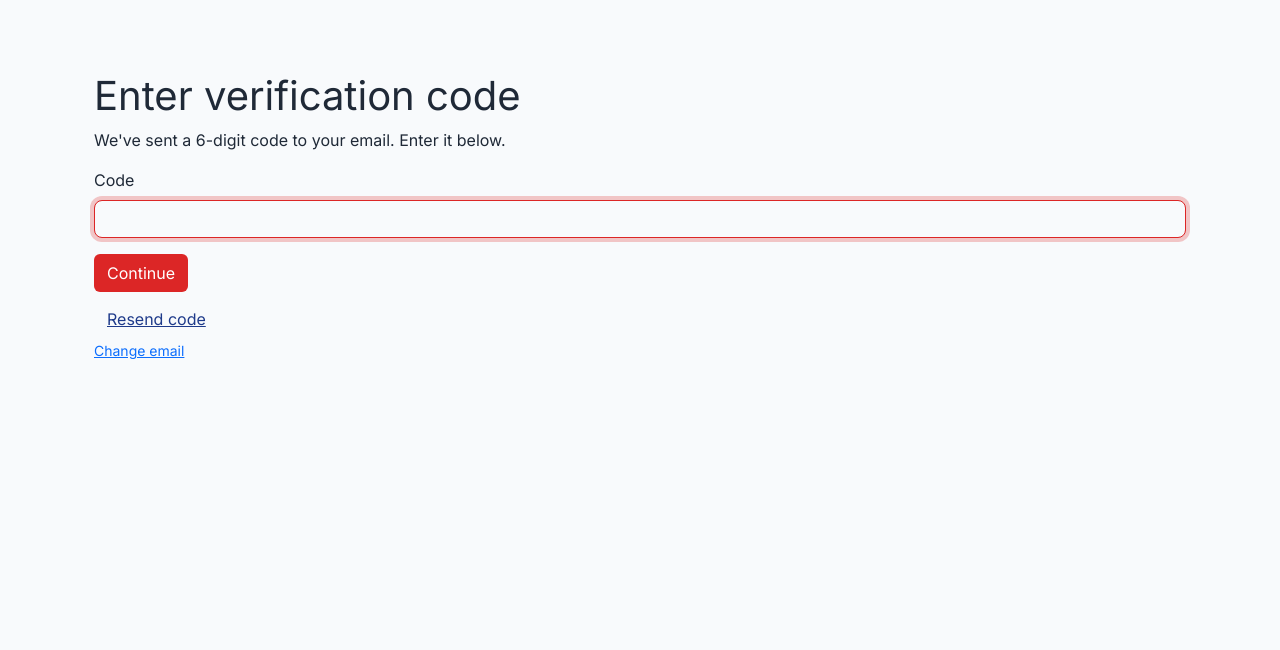
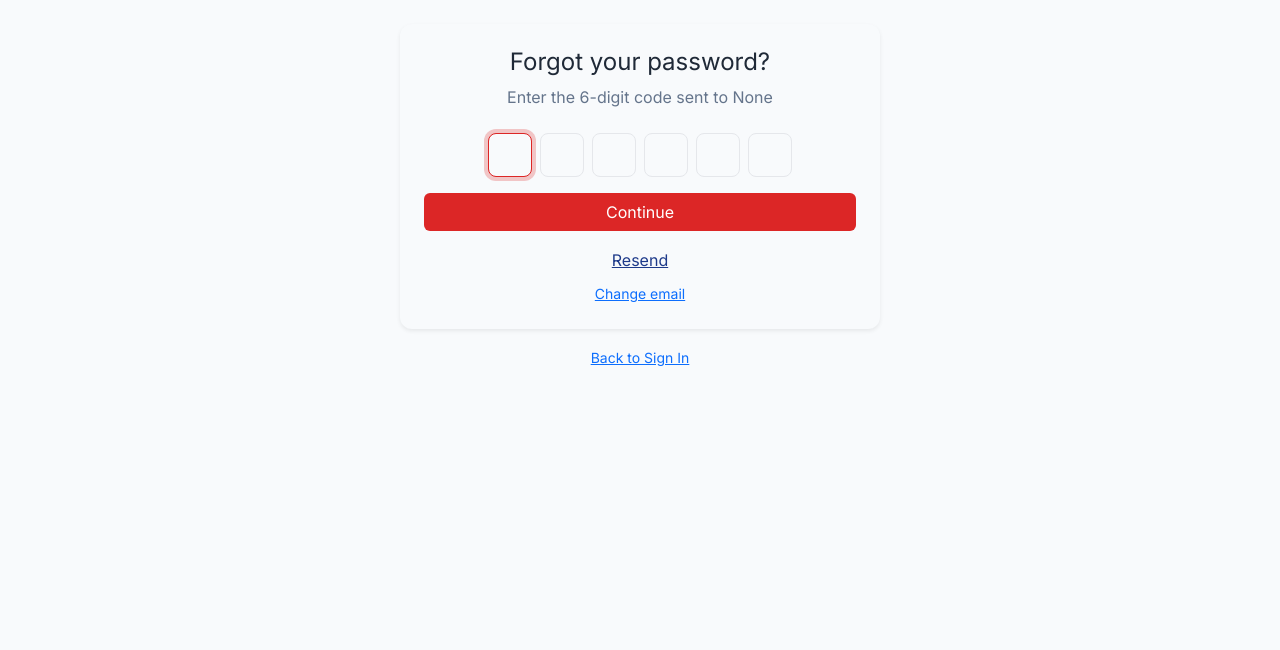
Before and after one commit to rasikasrimal/Heartlytics, a Flask app: page /auth/forgot/verify in a window 1280 px wide. Shown: the part 64-714 px from the top of the page. Run offline with Flask 3, Linux system fonts and the light colour scheme.

Commit message:
feat: redesign forgot password ui

```diff
--- a/auth/forgot_password.py
+++ b/auth/forgot_password.py
@@ -144,7 +144,8 @@ def verify_forgot():
         elapsed = (datetime.utcnow() - pr.last_sent_at).total_seconds()
         if elapsed < cooldown:
             remaining = int(cooldown - elapsed)
-    return render_template("auth/verify.html", form=form, cooldown=remaining)
+    masked = _mask_email(pr.user.email) if pr else None
+    return render_template("auth/verify.html", form=form, cooldown=remaining, masked_email=masked)
 
 
 @auth_bp.route("/forgot/resend", methods=["POST"])
--- a/static/styles.css
+++ b/static/styles.css
@@ -85,6 +85,13 @@ body, .navbar, .card, .card-section, .table, .form-control, .form-select, .btn,
   font-weight: 300;
   font-style: italic;
   color: var(--bs-secondary-color);
+}
+
+.otp-input {
+  width: 2.75rem;
+  height: 2.75rem;
+  text-align: center;
+  font-size: 1.25rem;
 }
 
 .subheading {
--- a/templates/auth/verify.html
+++ b/templates/auth/verify.html
@@ -1,35 +1,32 @@
 {% extends 'base.html' %}
-{% block title %}Enter verification code{% endblock %}
-{% from 'components/forms.html' import text_input %}
+{% block title %}Enter Code{% endblock %}
+{% from 'components/auth_macros.html' import auth_card, otp_inputs, primary_button, alerts, countdown_badge, link_button %}
+{% block flashes %}{% endblock %}
 {% block content %}
-<div class="container py-5">
-  <h1>Enter verification code</h1>
-  <p>We've sent a 6-digit code to your email. Enter it below.</p>
-  <form method="post" autocomplete="off">
-    {{ form.hidden_tag() }}
-    {{ text_input('code', 'Code', attrs={'required': '', 'pattern': '\\d{6}', 'inputmode': 'numeric', 'autofocus': ''}, error=form.code.errors[0] if form.code.errors else None) }}
-    <button type="submit" class="btn btn-brand">Continue</button>
-  </form>
-  <form method="post" action="{{ url_for('auth.resend_code') }}" class="mt-2">
-    <button id="resend-btn" type="submit" class="btn btn-link" {% if cooldown>0 %}disabled{% endif %}>Resend code <span id="timer"></span></button>
-  </form>
-  <a href="{{ url_for('auth.forgot') }}" class="small" onclick="return confirm('Use a different email?')">Change email</a>
-  <script>
-  const btn=document.getElementById('resend-btn');
-  const timer=document.getElementById('timer');
-  let remaining={{ cooldown }};
-  function tick(){
-    if(remaining>0){
-      btn.disabled=true;
-      timer.textContent='('+remaining+')';
-      remaining--;
-      setTimeout(tick,1000);
-    }else{
-      btn.disabled=false;
-      timer.textContent='';
-    }
-  }
-  tick();
-  </script>
-</div>
+  {% set subtitle = 'Enter the 6-digit code sent to ' ~ masked_email %}
+  {% call auth_card('Forgot your password?', subtitle) %}
+    <form method="post" autocomplete="off" novalidate>
+      {{ form.hidden_tag() }}
+      {% with messages = get_flashed_messages(with_categories=true) %}
+        {{ alerts(messages) }}
+      {% endwith %}
+      {{ otp_inputs() }}
+      {{ primary_button('Continue', {'type':'submit'}) }}
+    </form>
+    <form method="post" action="{{ url_for('auth.resend_code') }}" class="mt-3 d-flex align-items-center gap-2 justify-content-center">
+      {{ link_button('Resend', {'type':'submit','disabled': 'disabled' if cooldown>0 else None}) }}
+      {% if cooldown>0 %}
+        {{ countdown_badge('%02d:%02d' % (cooldown // 60, cooldown % 60)) }}
+      {% endif %}
+    </form>
+    <div class="text-center mt-2">
+      <a href="{{ url_for('auth.forgot') }}" class="small">Change email</a>
+    </div>
+  {% endcall %}
+  <div class="mt-3 text-center">
+    <a href="{{ url_for('auth.login') }}" class="small">Back to Sign In</a>
+  </div>
 {% endblock %}
+{% block scripts %}
+<script src="{{ url_for('static', filename='js/otp.js') }}"></script>
+{% endblock %}
--- /dev/null
+++ b/templates/components/auth_macros.html
@@ -0,0 +1,55 @@
+{% macro auth_card(title, subtitle='') %}
+<div class="card shadow-sm mx-auto" style="max-width:480px;">
+  <div class="card-body p-4">
+    <h1 class="h4 text-center mb-2">{{ title }}</h1>
+    {% if subtitle %}
+    <p class="text-muted text-center mb-4" aria-live="polite">{{ subtitle }}</p>
+    {% endif %}
+    {{ caller() }}
+  </div>
+</div>
+{% endmacro %}
+
+{% macro form_field(name, label, type='text', placeholder='', help='', error=None, attrs=None) %}
+{% set attrs = attrs or {} %}
+<div class="mb-3">
+  <label class="form-label" for="{{ attrs.get('id', name) }}">{{ label }}</label>
+  <input class="form-control{% if error %} is-invalid{% endif %}" type="{{ type }}" name="{{ name }}" placeholder="{{ placeholder }}" {{ attrs|xmlattr }}>
+  {% if help %}<div class="form-text">{{ help }}</div>{% endif %}
+  {% if error %}<div class="invalid-feedback">{{ error }}</div>{% endif %}
+</div>
+{% endmacro %}
+
+{% macro otp_inputs(name='code') %}
+<div id="otp-group" class="d-flex gap-2 justify-content-center mb-3">
+  {% for i in range(6) %}
+  <input type="text" inputmode="numeric" pattern="[0-9]*" maxlength="1" class="form-control otp-input" aria-label="Digit {{ i+1 }}" {% if i==0 %}autofocus{% endif %}>
+  {% endfor %}
+  <input type="hidden" name="{{ name }}" id="otp-hidden">
+</div>
+{% endmacro %}
+
+{% macro alerts(messages) %}
+{% for cat, msg in messages %}
+<div class="alert alert-{{ 'danger' if cat == 'error' else cat }}" role="alert">{{ msg }}</div>
+{% endfor %}
+{% endmacro %}
+
+{% macro primary_button(text, attrs=None) %}
+{% set attrs = attrs or {} %}
+<button class="btn btn-brand w-100" {{ attrs|xmlattr }}>{{ text }}</button>
+{% endmacro %}
+
+{% macro secondary_button(text, attrs=None) %}
+{% set attrs = attrs or {} %}
+<button class="btn btn-secondary w-100" {{ attrs|xmlattr }}>{{ text }}</button>
+{% endmacro %}
+
+{% macro link_button(text, attrs=None) %}
+{% set attrs = attrs or {} %}
+<button class="btn btn-link p-0" {{ attrs|xmlattr }}>{{ text }}</button>
+{% endmacro %}
+
+{% macro countdown_badge(time) %}
+<span class="badge text-bg-secondary" aria-live="polite">{{ time }}</span>
+{% endmacro %}
```
Also changed, not shown: docs/2-step-verification.md (+4 -0 lines), docs/TEST_CASES.md (+1 -0 lines), docs/database.md (+2 -0 lines), docs/forget_password.md (+9 -0 lines), docs/gantt_chart.md (+2 -0 lines), docs/research_paper.md (+3 -0 lines), docs/security_and_encryption.md (+2 -0 lines), docs/thesis.md (+1 -0 lines), docs/ui-theming.md (+3 -0 lines), static/js/otp.js (added, +38 -0 lines), templates/auth/forgot.html (+16 -12 lines).
